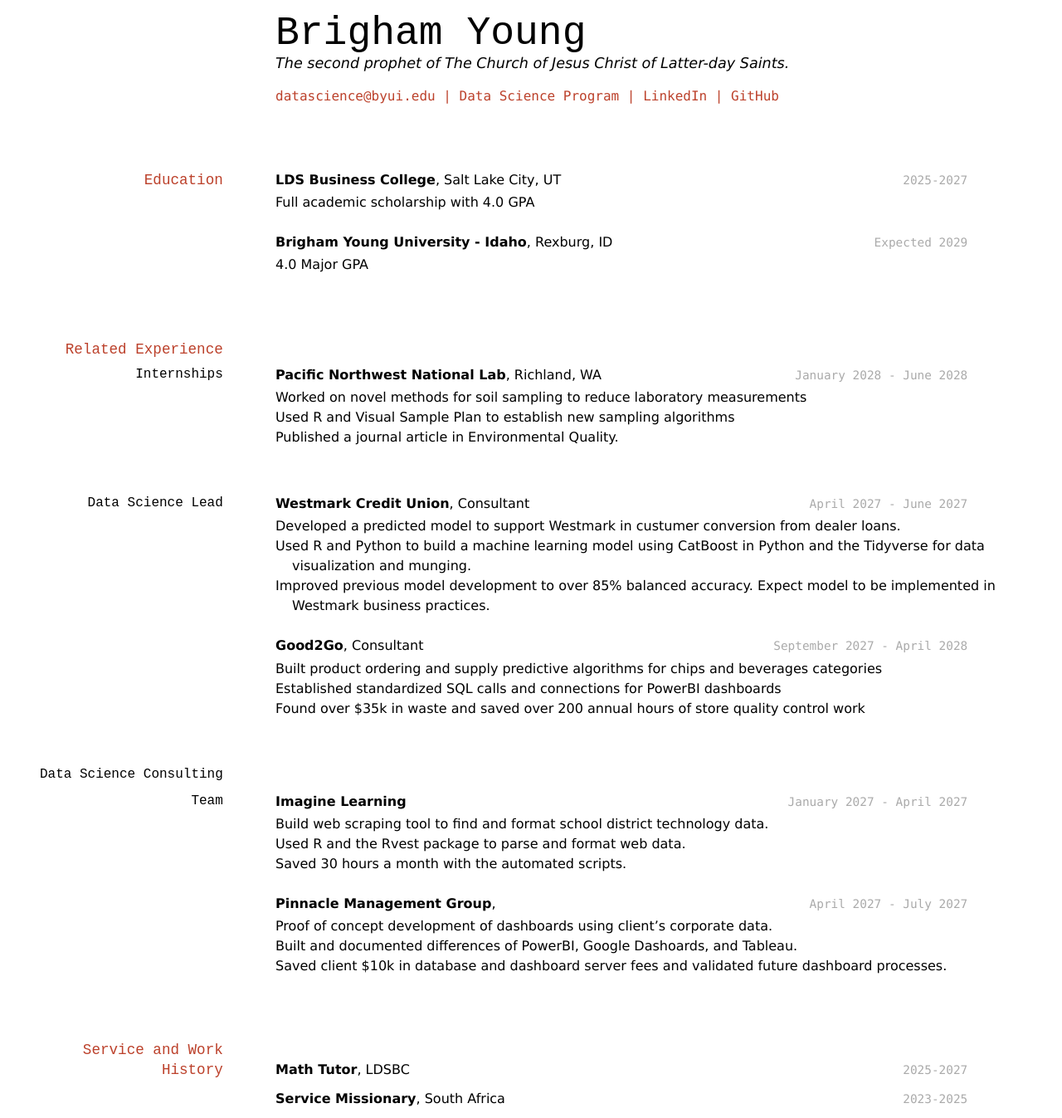
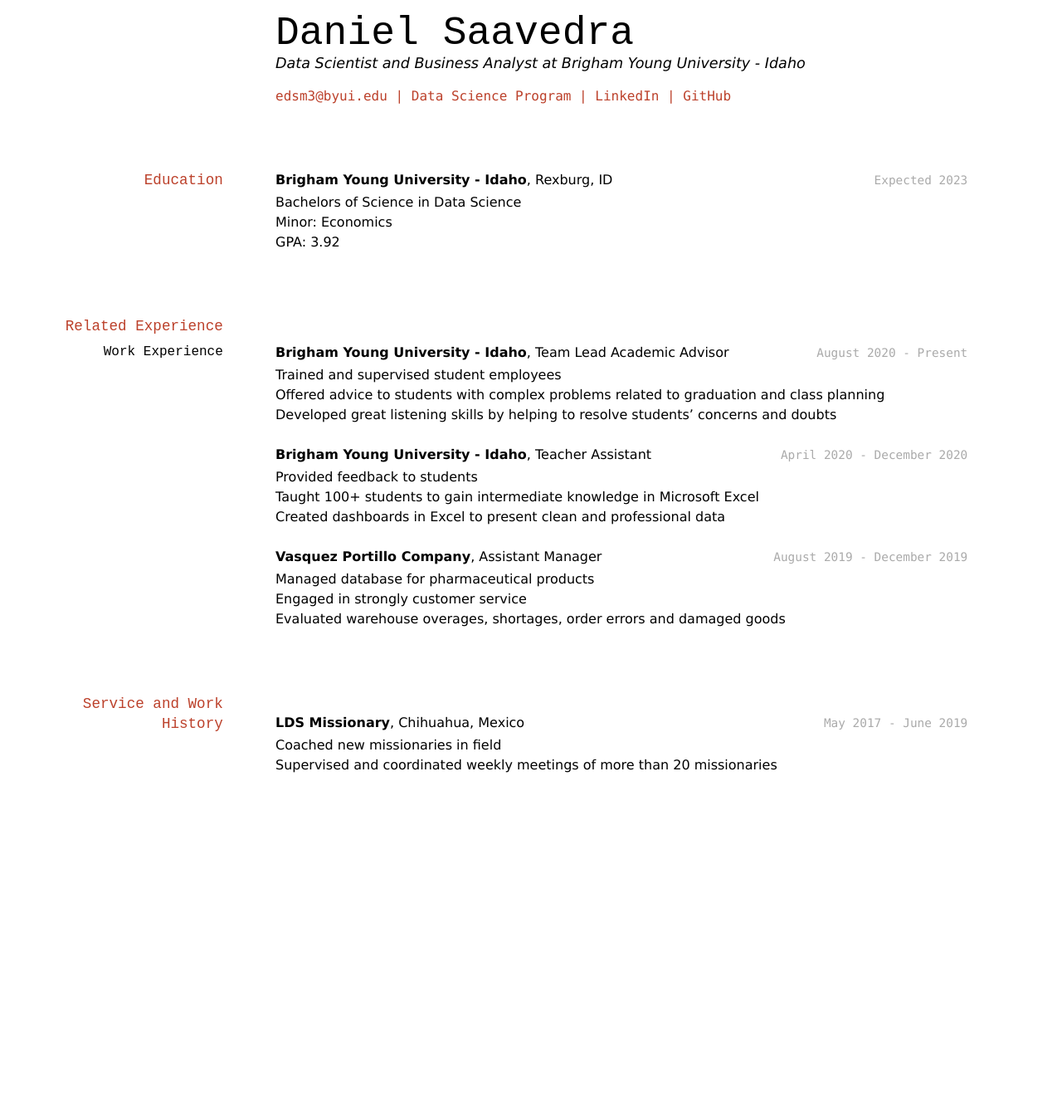
Before and after one commit to edanielsm/saavedrad_resume, a Jekyll site: the page built from docs/index.md, in a window 1280 px wide. Shown: the whole page at 83% size. Built offline with Jekyll 4.4.1, drawn with Linux system fonts in a browser that asks for light colours; after the commit the page ends 958 px from its top, so only the background shows below that.

Commit message:
I finished my resume

```diff
--- a/docs/index.md
+++ b/docs/index.md
@@ -1,86 +1,63 @@
 ---
 layout: cv
-title: Brigham Young's Resume
+title: Daniel Saavedra's Resume
 ---
-# Brigham Young
-The second prophet of The Church of Jesus Christ of Latter-day Saints.
+# Daniel Saavedra
+Data Scientist and Business Analyst at Brigham Young University - Idaho
 
 <div id="webaddress">
-<a href="datascience@byui.edu">datascience@byui.edu</a>
+<a href="edsm3@byui.edu">edsm3@byui.edu</a>
 | <a href="https://byuidatascience.github.io/development.html">Data Science Program</a>
-| <a href="https://www.linkedin.com/groups/13537407/">LinkedIn</a>
-| <a href="https://github.com/byuids-resumes">GitHub</a>
+| <a href="https://www.linkedin.com/in/danielsaavedra98/">LinkedIn</a>
+| <a href="https://github.com/edanielsm/saavedrad_resume">GitHub</a>
 </div>
 
 <!-- https://www.monique.tech/the-art-of-markdown -->
 
 ## Education
 
-`2025-2027`
-__LDS Business College__, Salt Lake City, UT
 
-- Full academic scholarship with 4.0 GPA
-
-`Expected 2029`
+`Expected 2023`
 __Brigham Young University - Idaho__, Rexburg, ID
 
-- 4.0 Major GPA
+- Bachelors of Science in Data Science
+- Minor: Economics
+- GPA: 3.92
 
 
 ## Related Experience
 
-### Internships
+### Work Experience
 
-`January 2028 - June 2028`
-__Pacific Northwest National Lab__, Richland, WA
+`August 2020 - Present`
+__Brigham Young University - Idaho__, Team Lead Academic Advisor
 
-- Worked on novel methods for soil sampling to reduce laboratory measurements
-- Used R and Visual Sample Plan to establish new sampling algorithms
-- Published a journal article in Environmental Quality.
+- Trained and supervised student employees
+- Offered advice to students with complex problems related to graduation and class planning
+- Developed great listening skills by helping to resolve students’ concerns and doubts
 
-### Data Science Lead
+`April 2020 - December 2020`
+__Brigham Young University - Idaho__, Teacher Assistant
 
-`April 2027 - June 2027`
-__Westmark Credit Union__, Consultant
+- Provided feedback to students
+- Taught 100+ students to gain intermediate knowledge in Microsoft Excel
+- Created dashboards in Excel to present clean and professional data
 
-- Developed a predicted model to support Westmark in custumer conversion from dealer loans.
-- Used R and Python to build a machine learning model using CatBoost in Python and the Tidyverse for data visualization and munging.
-- Improved previous model development to over 85% balanced accuracy. Expect model to be implemented in Westmark business practices.
+`August 2019 - December 2019`
+__Vasquez Portillo Company__, Assistant Manager
 
-`September 2027 - April 2028`
-__Good2Go__, Consultant
-
-- Built product ordering and supply predictive algorithms for chips and beverages categories
-- Established standardized SQL calls and connections for PowerBI dashboards
-- Found over $35k in waste and saved over 200 annual hours of store quality control work
-
-### Data Science Consulting Team
-
-`January 2027 - April 2027`
-__Imagine Learning__
-
-- Build web scraping tool to find and format school district technology data.
-- Used R and the Rvest package to parse and format web data.
-- Saved 30 hours a month with the automated scripts.
-
-`April 2027 - July 2027`
-__Pinnacle Management Group__,
-
-- Proof of concept development of dashboards using client's corporate data.
-- Built and documented differences of PowerBI, Google Dashoards, and Tableau.
-- Saved client $10k in database and dashboard server fees and validated future dashboard processes.
+- Managed database for pharmaceutical products
+- Engaged in strongly customer service
+- Evaluated warehouse overages, shortages, order errors and damaged goods
 
 
 ## Service and Work History
 
-`2025-2027`
-__Math Tutor__, LDSBC
+`May 2017 - June 2019`
+__LDS Missionary__, Chihuahua, Mexico
 
-
-`2023-2025`
-__Service Missionary__, South Africa
-
-
+- Coached new missionaries in field
+- Supervised and coordinated weekly meetings of more than 20 missionaries
 
 <!-- ### Footer
 
```
